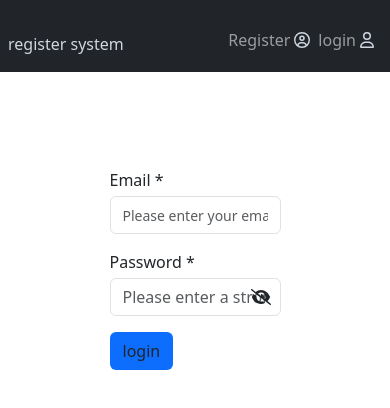
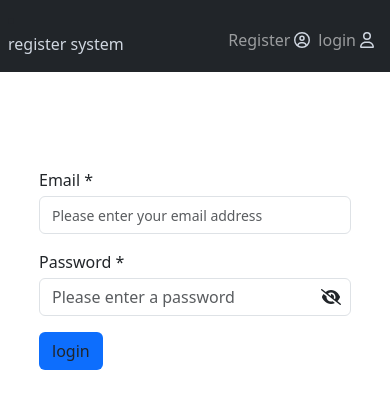
Before and after one commit to amallhalim/react_Task, a React (Create React App) app: page /Login in a window 390 px wide. Shown: the top 408 px of the page. Built offline with nearby package versions, Linux system fonts and the light colour scheme.

Commit message:
modify in responsive

```diff
--- a/src/index.module.css
+++ b/src/index.module.css
@@ -63,4 +63,19 @@ position: absolute;}
   transform: translateY(-50%);
   cursor: pointer;
 }
-/* end shared style in login and register */
+
+
+/* Default width */
+.container {
+  width: 50%;
+          padding: 10 px;
+          margin: auto;
+}
+/* Width for small screens */
+@media (max-width: 767px) {
+  .container {
+    width:80%;
+          margin: auto;
+
+  }
+}
--- a/src/pages/Login.js
+++ b/src/pages/Login.js
@@ -72,7 +72,7 @@ const Login = () => {
         }}
       >
         {({ errors, touched, isValid }) => (
-          <Form className="  container w-50 ">
+          <Form className={` ${style.container}  `}>
             {errorMsg ? (
               <div className="alert alert-danger" role="alert">
                 {errorMsg}
@@ -108,7 +108,7 @@ const Login = () => {
                   name="password"
                   type={showPassword ? "text" : "password"}
                   id="password"
-                  placeholder="Please enter a strong password"
+                  placeholder="Please enter a password"
                 />
                 <span
                   className={style.togglePasswordVisibilityButton}
--- a/src/pages/Register.js
+++ b/src/pages/Register.js
@@ -52,7 +52,7 @@ const Register = () => {
         onSubmit={handleSubmit}
       >
         {({ errors, touched, isValid }) => (
-          <Form className="container w-50">
+          <Form className={`${style.container} `}>
             {errorMsg && (
               <div className="alert alert-danger" role="alert">
                 {errorMsg}
@@ -83,7 +83,7 @@ const Register = () => {
                   name="password"
                   type={showPassword ? "text" : "password"}
                   id="password"
-                  placeholder="Please enter a strong password"
+                  placeholder="Please enter a password"
                 />
                 <span
                   className={style.togglePasswordVisibilityButton}
```
